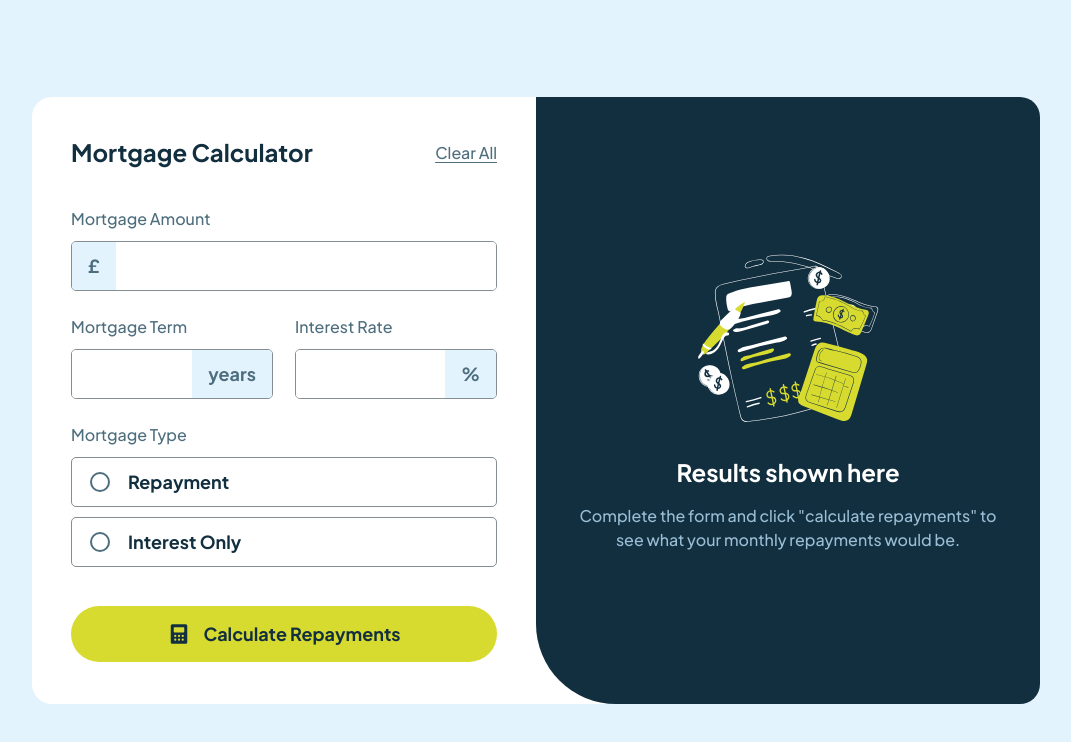
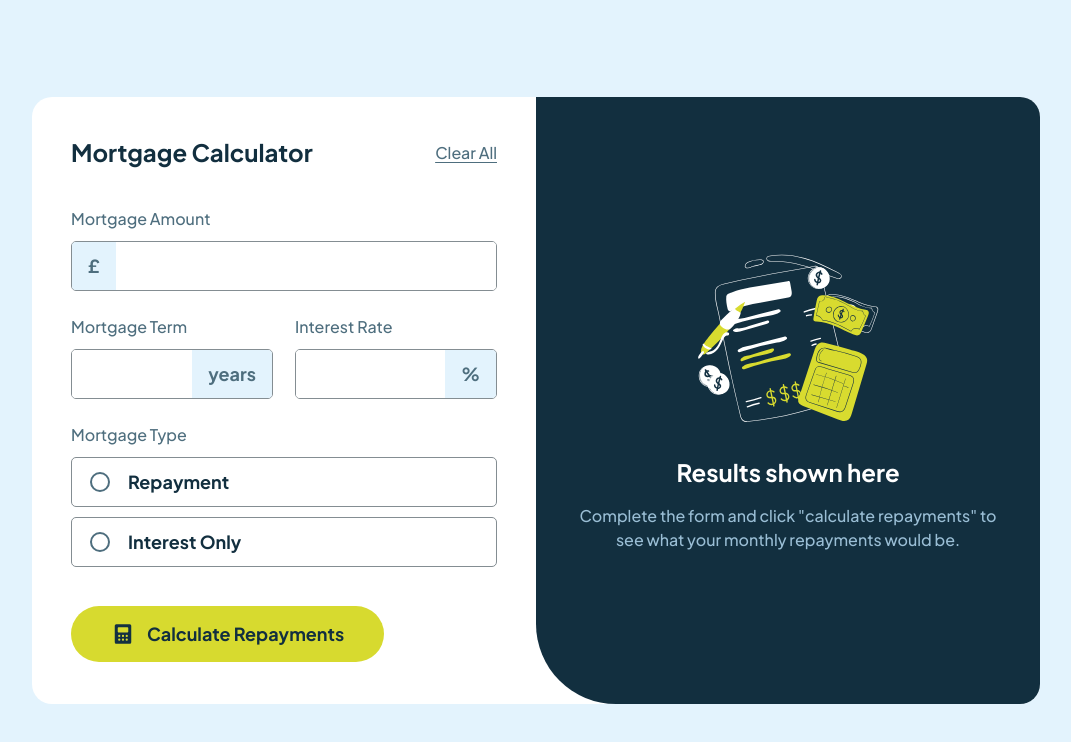
Before and after one commit to VenusY/frontend-mentor-mortgage-repayment-calculator, a React app: page / in a window 1280 px wide. Shown: the top 742 px of the page, without its empty margins (104-1175 px from the left). Built offline with nearby package versions, Linux system fonts and the light colour scheme.

Commit message:
Add desktop styling for calculate button

```diff
--- a/src/styles/scss/CalculateButton.scss
+++ b/src/styles/scss/CalculateButton.scss
@@ -29,3 +29,10 @@
     color: var(--slate-900);
   }
 }
+
+@media screen and (min-width: 1100px) {
+  .calculate-button {
+    width: auto;
+    padding: 16px 40px;
+  }
+}
```
